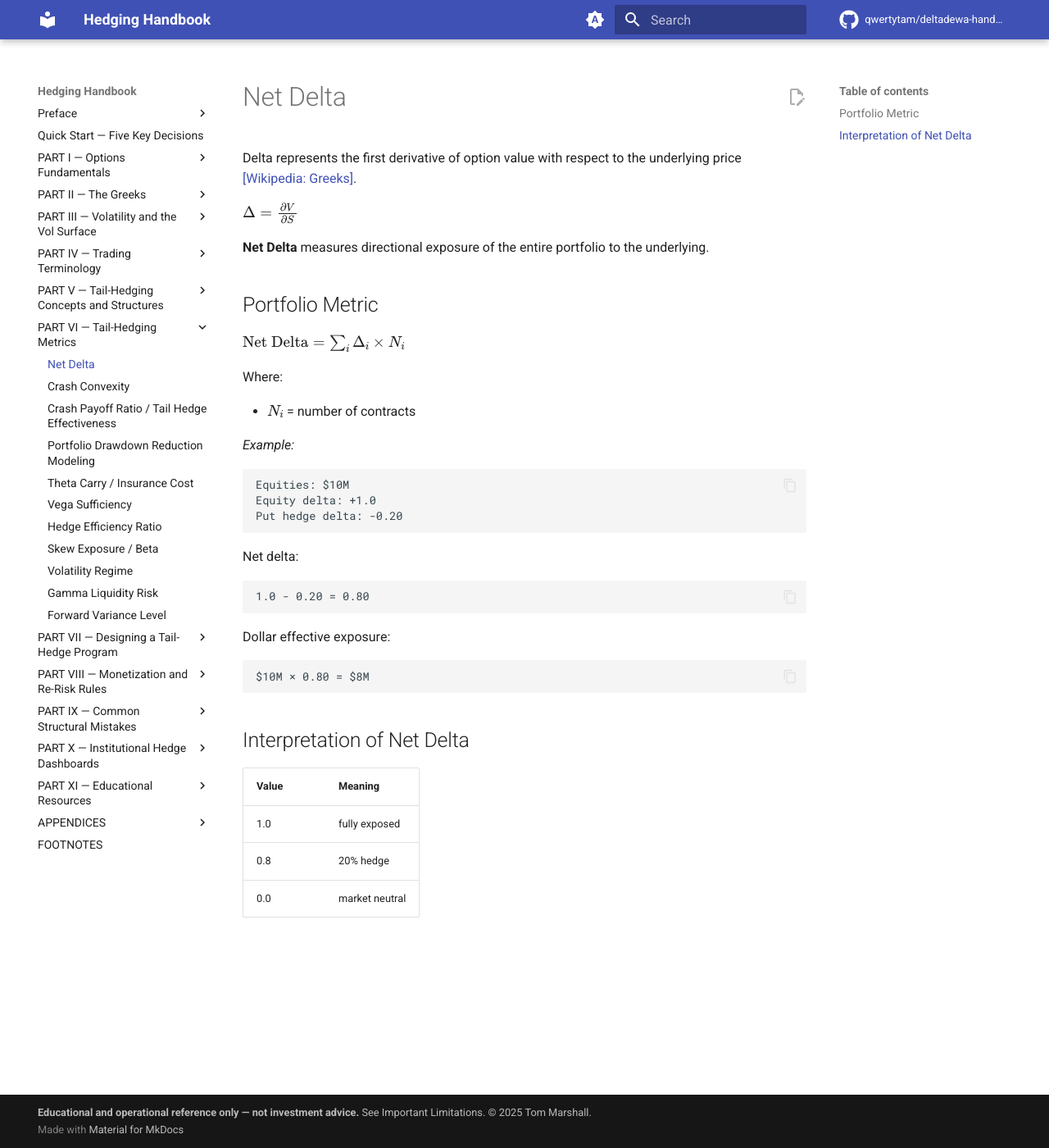
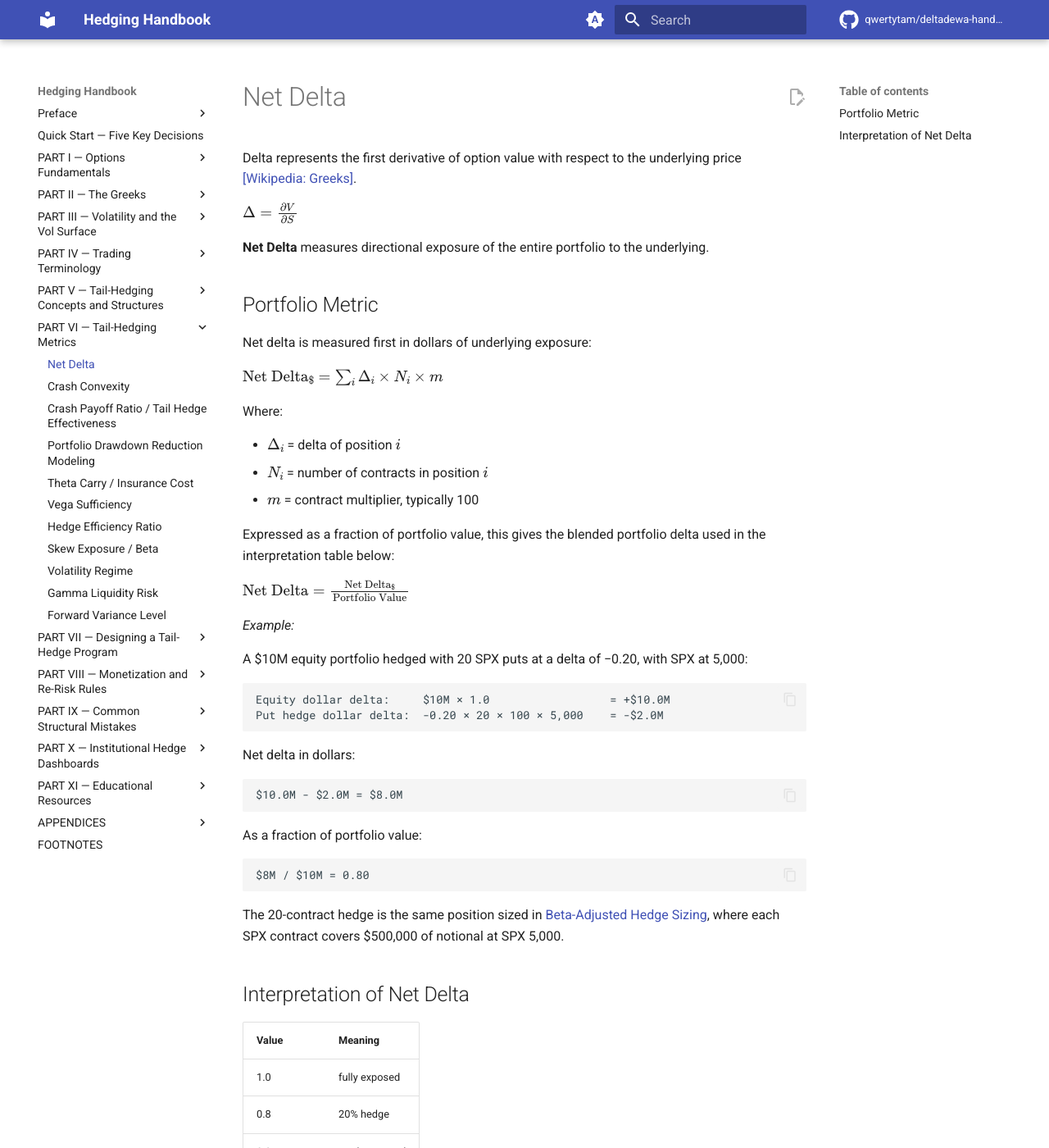
Before and after one commit to qwertytam/deltadewa-handbook, an MkDocs documentation site: the page built from docs/part-6/net-delta.md, in a window 1280 px wide and 1400 px high. Shown: the whole window at 82% size. Built offline with MkDocs 1.6.1 and Material for MkDocs 9.7.7, drawn with Linux system fonts in a browser that asks for light colours; comment, search, counter and statistics services are not loaded.

Commit message:
Fix four numeric and framing nits: beta sizing, net delta, XSP spread, 2020 VIX
(a) The beta=0.85 example gave "roughly 15%" in the intro and "approximately
18%" twice later. Both were derivable -- 15 points of portfolio value, 18% of
the correctly sized hedge -- but the denominator changed without a signpost.
Standardises on 18%, measured against the correct hedge, which is the basis
the worked example already demonstrates arithmetically at 20 contracts
versus 17, and states the basis explicitly at all three mentions.

(b) net-delta's formula summed delta x contracts while its worked example
used portfolio-weight deltas with no multiplier, so neither matched. Fixes
both sides: the formula is now stated in dollar terms with the multiplier
explicit, the portfolio-ratio form the interpretation table actually uses is
given separately, and the example carries 20 SPX contracts through to the
same 0.80 blended delta. Ties the example to the identical position in
beta-adjusted-hedge-sizing so the two pages agree.

(c) Replaces the unsourced "10% spread premium" on XSP. Cboe's own Mini-SPX
publication gives an absolute figure -- roughly a 3-cent ATM spread on about
$31,000 of notional -- but no comparison against SPX or SPY, so nothing
supports 10%. States the mechanism instead: a comparable quoted tick is a
larger fraction of premium on a contract one-tenth the notional, so execution
cost per unit of exposure is what to compare. General, true, needs no number.

(d) "VIX ~ 85" for 2020 conflated two figures. Verified against Cboe's own
VIX_History.csv: closing high 82.69 on 16 March 2020, intraday high 85.47 on
18 March 2020 -- different sessions. This also corrected a second defect the
issue did not flag: the bare figure implied 2020 set the volatility record
outright, when it set only the closing record. The intraday record is still
89.53 from 24 October 2008. Cites the existing #cboe-vix-historical anchor,
whose entry now notes that High and Close are distinct columns.

Closes #24

Co-Authored-By: Claude Sonnet 5 <noreply@anthropic.com>

````diff
--- a/docs/part-6/net-delta.md
+++ b/docs/part-6/net-delta.md
@@ -10,31 +10,42 @@ $\Delta = \frac{\partial V}{\partial S}$
 
 ## Portfolio Metric
 
-$\text{Net Delta} = \sum_i \Delta_i \times N_i$
+Net delta is measured first in dollars of underlying exposure:
+
+$\text{Net Delta}_\$ = \sum_i \Delta_i \times N_i \times m$
 
 Where:
 
-- $N_i$ = number of contracts
+- $\Delta_i$ = delta of position $i$
+- $N_i$ = number of contracts in position $i$
+- $m$ = contract multiplier, typically 100
+
+Expressed as a fraction of portfolio value, this gives the blended portfolio delta used in the interpretation table below:
+
+$\text{Net Delta} = \frac{\text{Net Delta}_\$}{\text{Portfolio Value}}$
 
 *Example:*
 
+A \$10M equity portfolio hedged with 20 SPX puts at a delta of −0.20, with SPX at 5,000:
+
 ```text
-Equities: $10M
-Equity delta: +1.0
-Put hedge delta: -0.20
+Equity dollar delta:     $10M × 1.0                  = +$10.0M
+Put hedge dollar delta:  -0.20 × 20 × 100 × 5,000    = -$2.0M
 ```
 
-Net delta:
+Net delta in dollars:
 
 ```text
-1.0 - 0.20 = 0.80
+$10.0M - $2.0M = $8.0M
 ```
 
-Dollar effective exposure:
+As a fraction of portfolio value:
 
 ```text
-$10M × 0.80 = $8M
+$8M / $10M = 0.80
 ```
+
+The 20-contract hedge is the same position sized in [Beta-Adjusted Hedge Sizing](../part-7/beta-adjusted-hedge-sizing.md), where each SPX contract covers \$500,000 of notional at SPX 5,000.
 
 ## Interpretation of Net Delta
 
````
Also changed, not shown: docs/footnotes/index.md (+1 -1 lines), docs/part-5/instrument-choice-spx-xsp-and-spy-options.md (+1 -1 lines), docs/part-7/beta-adjusted-hedge-sizing.md (+12 -3 lines), docs/part-7/historical-crash-analysis.md (+10 -1 lines).
